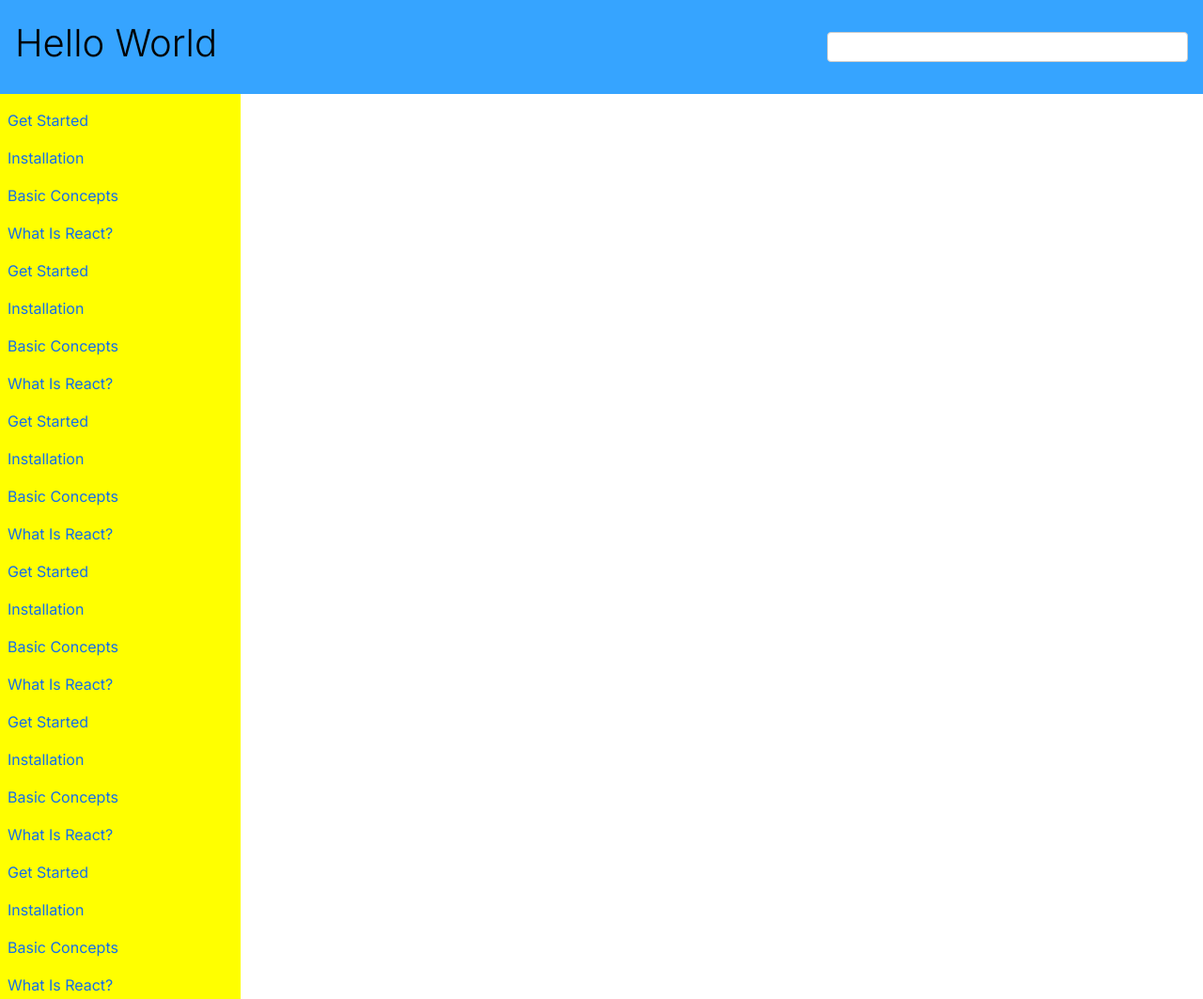
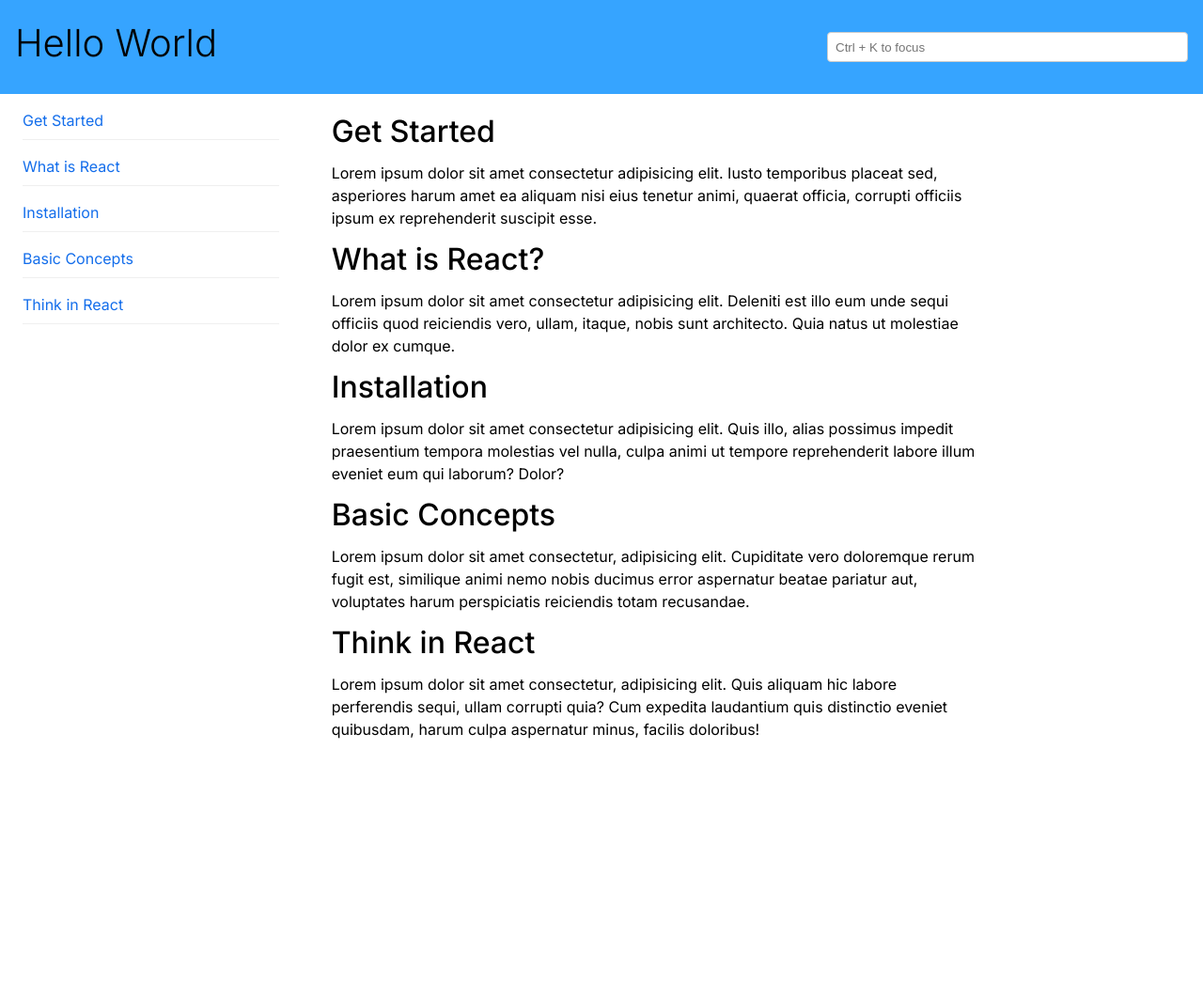
Before and after one commit to aroyan/technical-docs-fcc, a plain HTML site: page index.html in a window 1280 px wide. Shown: the top 1063 px of the page at 94% size. After the commit the page ends 812 px from the top, so only its background shows below. Drawn offline with Linux system fonts and the light colour scheme.

Commit message:
Fixed position sidenav and main section ✅

```diff
--- a/index.html
+++ b/index.html
@@ -10,39 +10,74 @@
 </head>
 
 <body>
-    <main>
-        <div class="top-nav">
-            <h1>Hello World</h1>
-            <input type="search" name="search" id="search">
+
+    <main id="main-doc">
+        <header>
+            <div class="top-nav">
+                <h1>Hello World</h1>
+                <input type="search" name="search" id="search" placeholder="Ctrl + K to focus">
+            </div>
+        </header>
+
+        <div class="layout-container">
+
+            <div class="sidebar">
+                <nav class="nav">
+                    <a href="#get_started">Get Started</a>
+                    <a href="#what_is_react">What is React</a>
+                    <a href="#installation">Installation</a>
+                    <a href="#basic_concepts">Basic Concepts</a>
+                    <a href="#think_in_react">Think in React</a>
+                </nav>
+            </div>
+
+            <div class="section-container">
+                <section class="main-section" id="get_started">
+                    <h2>Get Started</h2>
+                    <p>
+                        Lorem ipsum dolor sit amet consectetur adipisicing elit. Iusto temporibus placeat sed,
+                        asperiores
+                        harum amet ea aliquam nisi eius tenetur animi, quaerat officia, corrupti officiis ipsum ex
+                        reprehenderit suscipit esse.
+                    </p>
+                </section>
+                <section class="main-section" id="what_is_react">
+                    <h2>What is React?</h2>
+                    <p>
+                        Lorem ipsum dolor sit amet consectetur adipisicing elit. Deleniti est illo eum unde sequi
+                        officiis
+                        quod reiciendis vero, ullam, itaque, nobis sunt architecto. Quia natus ut molestiae dolor ex
+                        cumque.
+                    </p>
+                </section>
+                <section class="main-section" id="installation">
+                    <h2>Installation</h2>
+                    <p>
+                        Lorem ipsum dolor sit amet consectetur adipisicing elit. Quis illo, alias possimus impedit
+                        praesentium tempora molestias vel nulla, culpa animi ut tempore reprehenderit labore illum
+                        eveniet
+                        eum qui laborum? Dolor?
+                    </p>
+                </section>
+                <section class="main-section" id="basic_concepts">
+                    <h2>Basic Concepts</h2>
+                    <p>
+                        Lorem ipsum dolor sit amet consectetur, adipisicing elit. Cupiditate vero doloremque rerum fugit
+                        est, similique animi nemo nobis ducimus error aspernatur beatae pariatur aut, voluptates harum
+                        perspiciatis reiciendis totam recusandae.
+                    </p>
+                </section>
+                <section class="main-section" id="think_in_react">
+                    <h2>Think in React</h2>
+                    <p>
+                        Lorem ipsum dolor sit amet consectetur, adipisicing elit. Quis aliquam hic labore perferendis
+                        sequi,
+                        ullam corrupti quia? Cum expedita laudantium quis distinctio eveniet quibusdam, harum culpa
+                        aspernatur minus, facilis doloribus!
+                    </p>
+                </section>
+            </div>
         </div>
-        <header>
-            <nav class="nav">
-                <a href="#getstarted">Get Started</a>
-                <a href="#installation">Installation</a>
-                <a href="#basicconcepts">Basic Concepts</a>
-                <a href="#whatisreact">What Is React?</a>
-                <a href="#getstarted">Get Started</a>
-                <a href="#installation">Installation</a>
-                <a href="#basicconcepts">Basic Concepts</a>
-                <a href="#whatisreact">What Is React?</a>
-                <a href="#getstarted">Get Started</a>
-                <a href="#installation">Installation</a>
-                <a href="#basicconcepts">Basic Concepts</a>
-                <a href="#whatisreact">What Is React?</a>
-                <a href="#getstarted">Get Started</a>
-                <a href="#installation">Installation</a>
-                <a href="#basicconcepts">Basic Concepts</a>
-                <a href="#whatisreact">What Is React?</a>
-                <a href="#getstarted">Get Started</a>
-                <a href="#installation">Installation</a>
-                <a href="#basicconcepts">Basic Concepts</a>
-                <a href="#whatisreact">What Is React?</a>
-                <a href="#getstarted">Get Started</a>
-                <a href="#installation">Installation</a>
-                <a href="#basicconcepts">Basic Concepts</a>
-                <a href="#whatisreact">What Is React?</a>
-            </nav>
-        </header>
     </main>
 
 </body>
--- /dev/null
+++ b/sass/abstracts/_index.scss
@@ -0,0 +1,2 @@
+@forward 'mixins';
+@forward 'variables';
--- /dev/null
+++ b/sass/abstracts/_variables.scss
@@ -0,0 +1,7 @@
+$medium: 768px;
+
+$large: 1024px;
+
+$huge: 1440px;
+
+$extralarge: 2560px;
--- a/sass/layout/_main.scss
+++ b/sass/layout/_main.scss
@@ -1,4 +1,4 @@
-@use '../abstracts/mixins';
+@use '../abstracts' as a;
 
 //example usage of new @use rules
 // mixins.flex-center ==> That mixins is called namespaces
@@ -6,27 +6,24 @@
 
 main {
   width: 100%;
-  height: 100vh;
+  height: 100%;
   //@include mixins.flex-center;
+}
 
-  .nav {
-    background: #ff0;
-    width: 20%;
-    display: flex;
-    flex-direction: column;
-    gap: 16px;
-    padding: 16px 8px;
-    overflow-y: scroll;
+header {
+  position: sticky;
+  top: 0;
 }
 
 .top-nav {
   position: sticky;
-    top: 0;
+  top: 100px;
   background: rgb(54, 164, 255);
   height: 100px;
   display: flex;
   align-items: center;
   justify-content: space-between;
+  z-index: 10;
 
   input[type='search'] {
     width: 30%;
@@ -37,4 +34,51 @@ main {
     margin-left: 16px;
   }
 }
+
+.nav {
+  background: white;
+  width: 100%;
+  display: flex;
+  flex-direction: column;
+  gap: 16px;
+  padding: 16px 8px;
+
+  a {
+    padding-bottom: 8px;
+    border-bottom: 1px solid #efefef;
   }
+}
+
+.section-container {
+  margin: 16px 32px;
+}
+
+h2 {
+  font-weight: 500;
+}
+
+@media screen and (min-width: a.$medium) {
+  .nav {
+    padding-left: 24px;
+    padding-right: 24px;
+    position: sticky;
+    top: 100px;
+    left: 0;
+  }
+
+  .layout-container {
+    display: flex;
+
+    .sidebar {
+      flex-basis: 20rem;
+      flex-grow: 1;
+    }
+
+    .section-container {
+      flex-basis: 0;
+      flex-grow: 999;
+      min-width: 50%;
+      margin-right: 15rem;
+    }
+  }
+}
--- a/sass/style.scss
+++ b/sass/style.scss
@@ -1,2 +1,3 @@
 @forward 'base';
 @forward './layout/main';
+@forward 'abstracts';
```
Also changed, not shown: style.css, 1 other file. Lines whose indentation alone changed are shown as unchanged.
